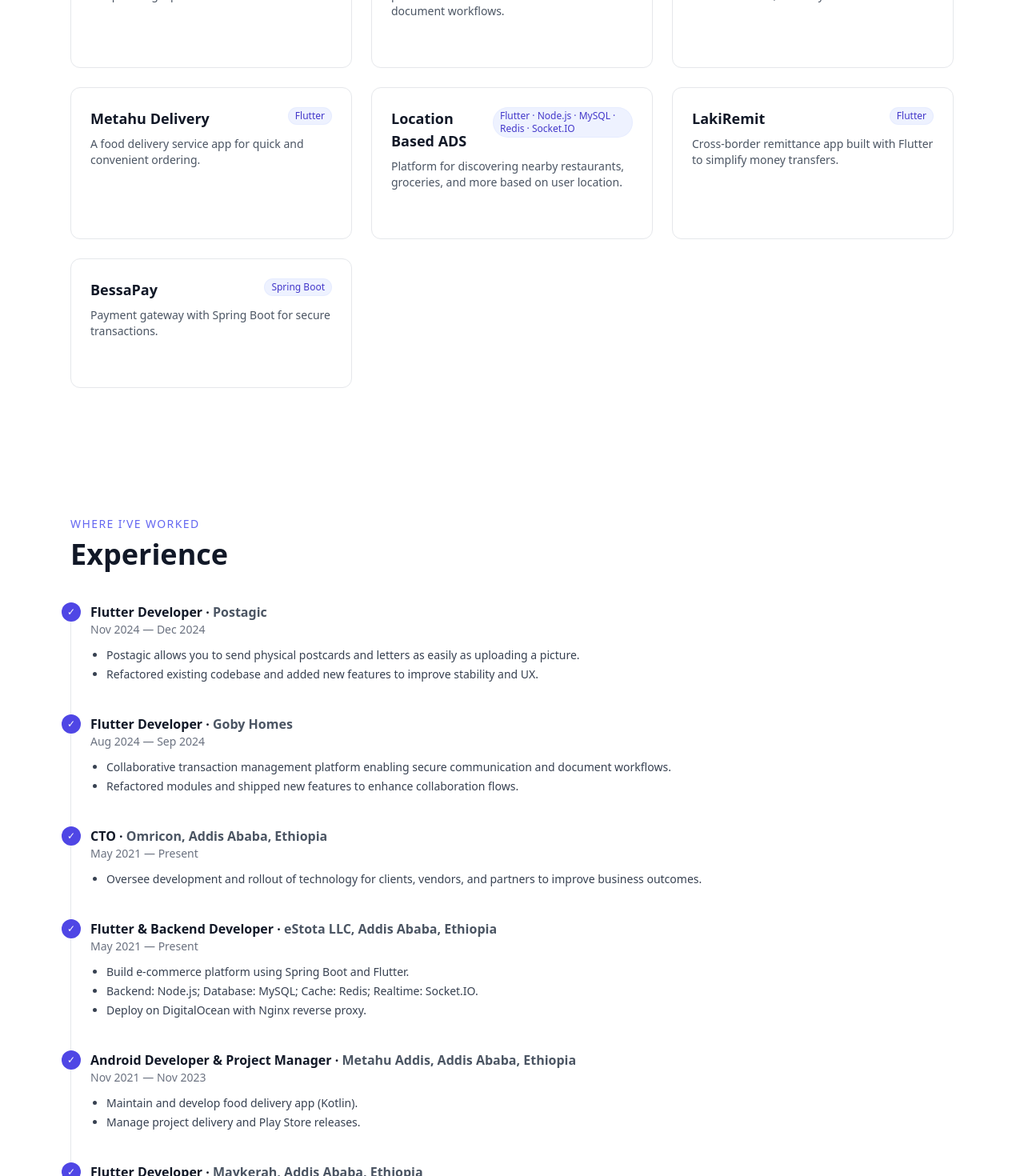
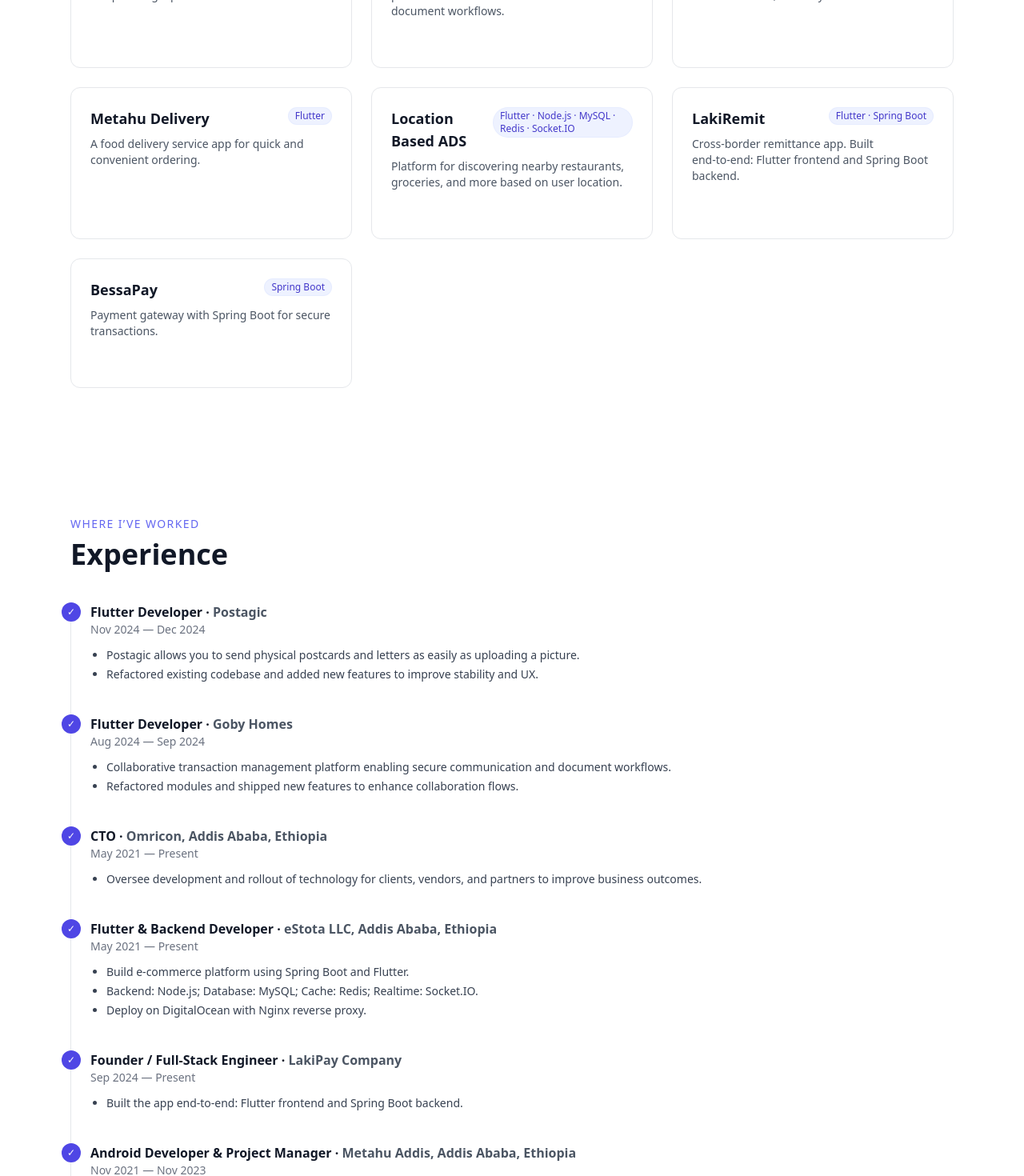
Before and after one commit to knatnaela/portfolio, a React (Create React App) app: page / in a window 1280 px wide. Shown: the part 820-2290 px from the top of the page at 80% size. Built offline with nearby package versions, Linux system fonts and the light colour scheme.

Commit message:
feat: add Spring Boot tag to LakiRemit; add LakiPay Company exp with end-to-end build note

```diff
--- a/src/components/Experience.jsx
+++ b/src/components/Experience.jsx
@@ -36,6 +36,14 @@
             "Build e‑commerce platform using Spring Boot and Flutter.",
             "Backend: Node.js; Database: MySQL; Cache: Redis; Realtime: Socket.IO.",
             "Deploy on DigitalOcean with Nginx reverse proxy.",
+        ],
+    },
+    {
+        role: "Founder / Full‑Stack Engineer",
+        org: "LakiPay Company",
+        period: "Sep 2024 — Present",
+        points: [
+            "Built the app end‑to‑end: Flutter frontend and Spring Boot backend.",
         ],
     },
     {
--- a/src/components/Projects.jsx
+++ b/src/components/Projects.jsx
@@ -38,8 +38,8 @@
     {
         title: "LakiRemit",
         description:
-            "Cross‑border remittance app built with Flutter to simplify money transfers.",
-        stack: "Flutter",
+            "Cross‑border remittance app. Built end‑to‑end: Flutter frontend and Spring Boot backend.",
+        stack: "Flutter · Spring Boot",
     },
     {
         title: "BessaPay",
```
